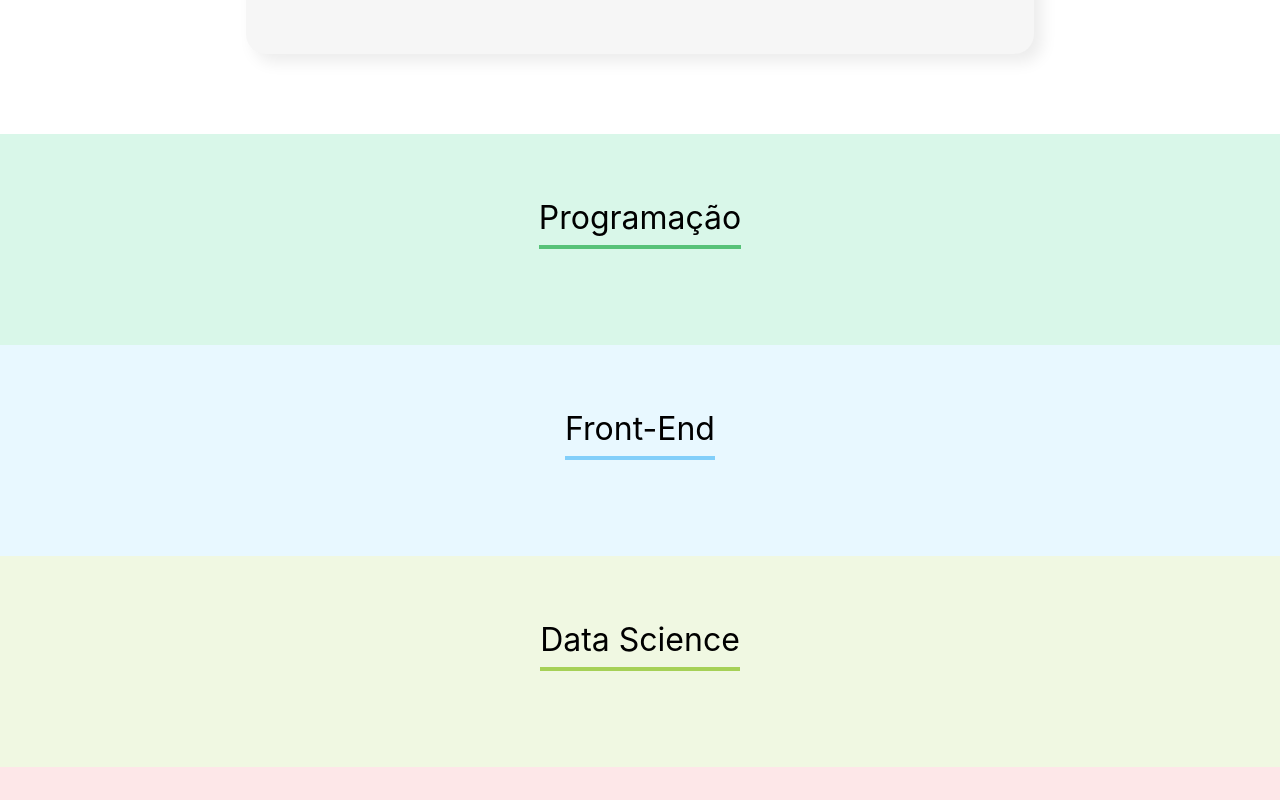
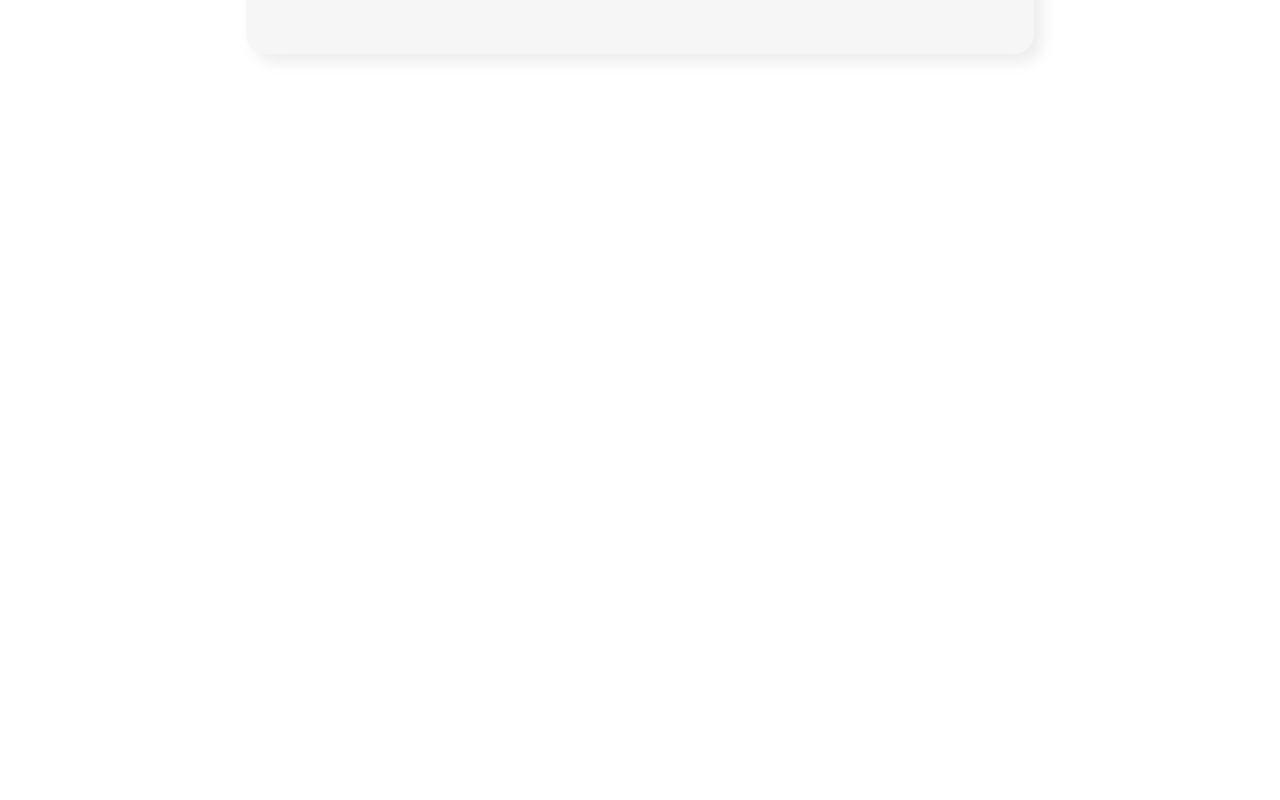
Before and after one commit to MahAzevedo/organo-react, a React (Create React App) app: page / in a window 1280 px wide. Shown: the part 1360-2160 px from the top of the page. After the commit the page ends 1494 px from the top, so only its background shows below. Built offline with nearby package versions, Linux system fonts and the light colour scheme.

Commit message:
modified:   src/componentes/Time/index.js

```diff
--- a/src/App.js
+++ b/src/App.js
@@ -60,7 +60,7 @@ function App() {
         nome={time.nome}
         corPrimaria={time.corPrimaria}
         corSecundaria={time.corSecundaria}
-        colaboradores={colaboradores}
+        colaboradores={colaboradores.filter(colaborador => colaborador.time === time.nome)}
       />)}
 
     </div>
@@ -74,3 +74,8 @@ export default App;
 
 // Os nomes time, Times, Time, não são palavras reservadas, são somentes nomes para pq
 // no figma é um grupo de funcionários, um time, só por isso, poderia ser outros nomes.
+
+// Em "App.js", no colaboradores vamos chamar o métodos filter() e teremos
+// uma arrow function. O colaborador será o parâmetro e o resultado do booleano
+// vai nos dizer se levamos ou não esse parâmetro baseado no time
+// desse colaborador. Ou seja, queremos que o nome do time seja igual ao time.nome.
--- a/src/componentes/Time/index.js
+++ b/src/componentes/Time/index.js
@@ -5,7 +5,7 @@ const Time = (props) => {
     const css = { backgroundColor: props.corSecundaria }
 
     return (
-        <section className='time' style={css}>
+        props.colaboradores.lenght > 0 && <section className='time' style={css}>
             <h3 style={{ borderColor: props.corPrimaria }}>{props.nome}</h3>
             <div className='colaboradores'>
                 {props.colaboradores.map(colaborador => <Colaborador
```
